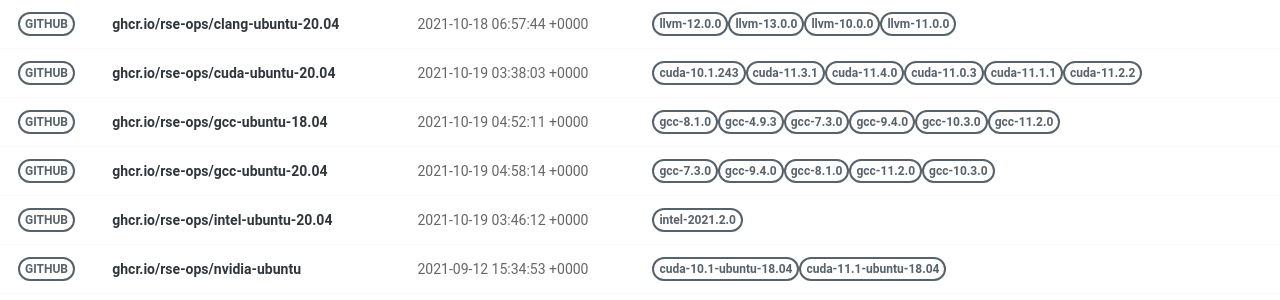
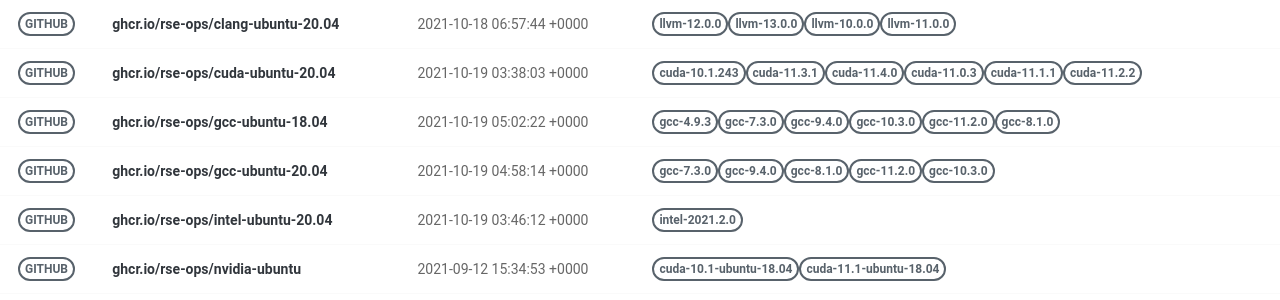
Before and after one commit to rse-ops/docker-images, a Jekyll site: the page built from pages/index.md, in a window 1280 px wide. Shown: the part 179-479 px from the top of the page. Built offline with Jekyll 4.4.1, drawn with Linux system fonts in a browser that asks for light colours; nearby versions of some CDN libraries.

Commit message:
Automated push to update library 2021-10-19

```diff
--- a/_library/ghcr.io-rse-ops-gcc-ubuntu-18.04.md
+++ b/_library/ghcr.io-rse-ops-gcc-ubuntu-18.04.md
@@ -1,14 +1,11 @@
 ---
 layout: container
 name: ghcr.io/rse-ops/gcc-ubuntu-18.04
-updated_at: 2021-10-19 04:52:11.717684
+updated_at: 2021-10-19 05:02:22.855499
 
 
 container_url: https://github.com/orgs/rse-ops/packages/container/package/gcc-ubuntu-18.04
 versions:
- - tag: gcc-8.1.0
-   dockerfile: https://github.com/rse-ops/docker-images/blob/main/ubuntu/gcc/Dockerfile
-   manifest: https://crane.ggcr.dev/manifest/ghcr.io/rse-ops/gcc-ubuntu-18.04:gcc-8.1.0
  - tag: gcc-4.9.3
    dockerfile: https://github.com/rse-ops/docker-images/blob/main/ubuntu/gcc/Dockerfile
    manifest: https://crane.ggcr.dev/manifest/ghcr.io/rse-ops/gcc-ubuntu-18.04:gcc-4.9.3
```
Also changed, not shown: other parts of _library/ghcr.io-rse-ops-gcc-ubuntu-18.04.md (+3 -0 lines).
